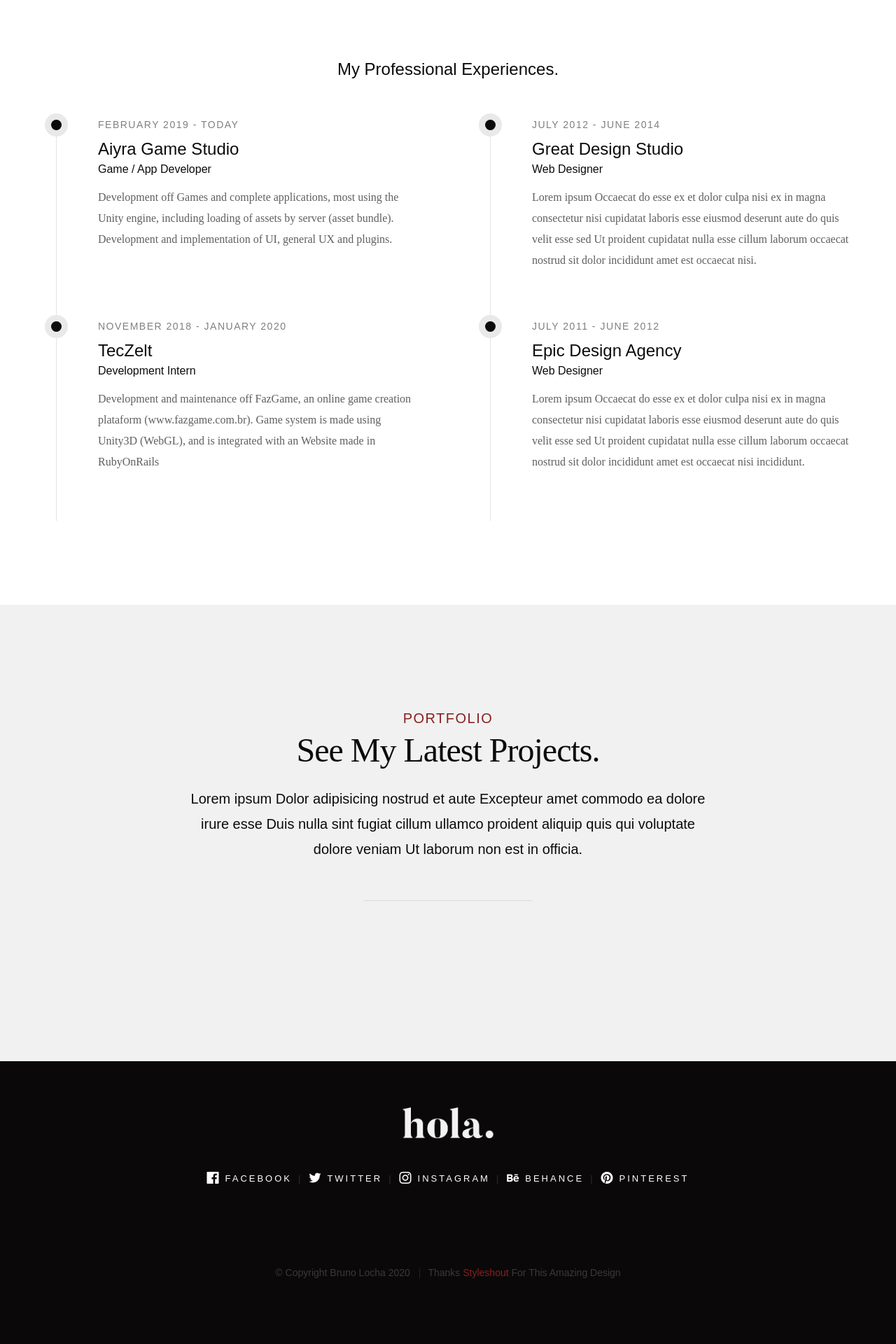
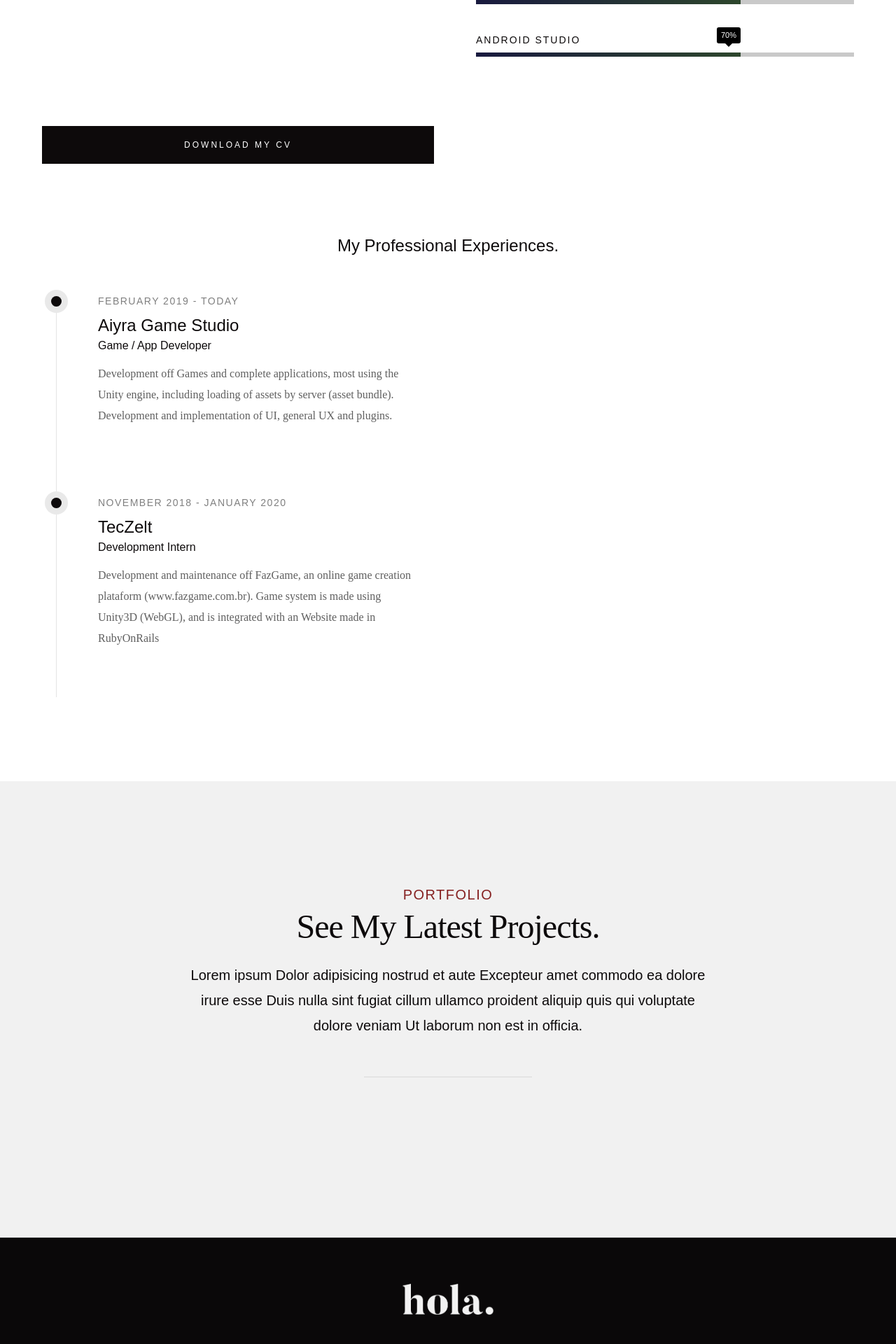
Before and after one commit to BrLocha94/BrLocha94.github.io, a React (Create React App) app in the folder resume/: page / in a window 1280 px wide. Shown: the part 1720-3640 px from the top of the page at 70% size. Before the commit the page ends 3594 px from the top, so only its background shows below. Built offline with nearby package versions, Linux system fonts and the light colour scheme; a web font is replaced by a local one.

Commit message:
Updated general information

```diff
--- a/resume/src/components/footer/footer.js
+++ b/resume/src/components/footer/footer.js
@@ -13,28 +13,17 @@ class Footer extends Component {
                 </div>
                 <ul className="footer-social">
                   <li><a href="#0">
-                <i className="im im-facebook" aria-hidden="true" />
-                <span>Facebook</span>
+                      <i className="im im-linkedin" aria-hidden="true" />
+                      <span>Linkedin</span>
                     </a></li>
                   <li><a href="#0">
-                <i className="im im-twitter" aria-hidden="true" />
-                <span>Twitter</span>
-              </a></li>
-            <li><a href="#0">
-                <i className="im im-instagram" aria-hidden="true" />
-                <span>Instagram</span>
-              </a></li>
-            <li><a href="#0">
-                <i className="im im-behance" aria-hidden="true" />
-                <span>Behance</span>
-              </a></li>
-            <li><a href="#0">
-                <i className="im im-pinterest" aria-hidden="true" />
-                <span>Pinterest</span>
+                      <i className="im im-github" aria-hidden="true" />
+                      <span>Github</span>
                     </a></li>
                 </ul>
               </div>
             </div>
+
             <div className="row footer-bottom">
               <div className="col-twelve">
                 <div className="copyright">
@@ -46,6 +35,7 @@ class Footer extends Component {
                 </div>
               </div>
             </div>
+
           </footer>
 
         </div>
--- a/resume/src/components/section/about.js
+++ b/resume/src/components/section/about.js
@@ -19,7 +19,8 @@ class About extends Component {
               My name is Bruno Locha Gomes Oliveira, i'm a brazilian developer and a bachelor student at UFF, passionate about games, VR, AR and most off the real time render technologies.
             </p>
             <p>
-              Most of my prefered skills are represented in this chart, but i'm pretty adaptable and really open to learn any new technologies. I got experience in remote and freelancer work and look foward
+              Most of my prefered skills are represented in this chart, but i'm pretty adaptable and really open to learn any new technologies.
+              I got experience in remote and freelancer work and look foward to new challenges
             </p>
           </div>
           <div className="col-six tab-full right">
@@ -29,7 +30,7 @@ class About extends Component {
                 <div className="progress percent90"><span>90%</span></div>
                 <strong>Unity</strong>
               </li>
-              {/* <li>
+              <li>
                 <div className="progress percent90"><span>90%</span></div>
                 <strong>C#</strong>
               </li>
@@ -48,7 +49,7 @@ class About extends Component {
               <li>
                 <div className="progress percent70"><span>70%</span></div>
                 <strong>Android Studio</strong>
-              </li>    */}
+              </li>
             </ul>
           </div>
         </div>
@@ -87,6 +88,7 @@ class About extends Component {
               </div> {/* end timeline__block */}
             </div> {/* end timeline */}
           </div> {/* end left */}
+          {/*
           <div className="col-six tab-full right">
             <div className="timeline">
               <div className="timeline__block">
@@ -99,7 +101,7 @@ class About extends Component {
                 <div className="timeline__desc">
                   <p>Lorem ipsum Occaecat do esse ex et dolor culpa nisi ex in magna consectetur nisi cupidatat laboris esse eiusmod deserunt aute do quis velit esse sed Ut proident cupidatat nulla esse cillum laborum occaecat nostrud sit dolor incididunt amet est occaecat nisi.</p>
                 </div>
-              </div> {/* end timeline__block */}
+              </div>
               <div className="timeline__block">
                 <div className="timeline__bullet" />
                 <div className="timeline__header">
@@ -110,9 +112,10 @@ class About extends Component {
                 <div className="timeline__desc">
                   <p>Lorem ipsum Occaecat do esse ex et dolor culpa nisi ex in magna consectetur nisi cupidatat laboris esse eiusmod deserunt aute do quis velit esse sed Ut proident cupidatat nulla esse cillum laborum occaecat nostrud sit dolor incididunt amet est occaecat nisi incididunt.</p>
                 </div>
-              </div> {/* end timeline__block */}
-            </div> {/* end timeline */}
-          </div> {/* end right */}
+              </div>
+            </div>
+          </div>
+          */}
         </div> {/* end about-content timeline */}
       </section> {/* end about */}
       </React.Fragment>
```
Also changed, not shown: resume/src/components/header/header.js (+5 -5 lines). Lines whose indentation alone changed are shown as unchanged.
